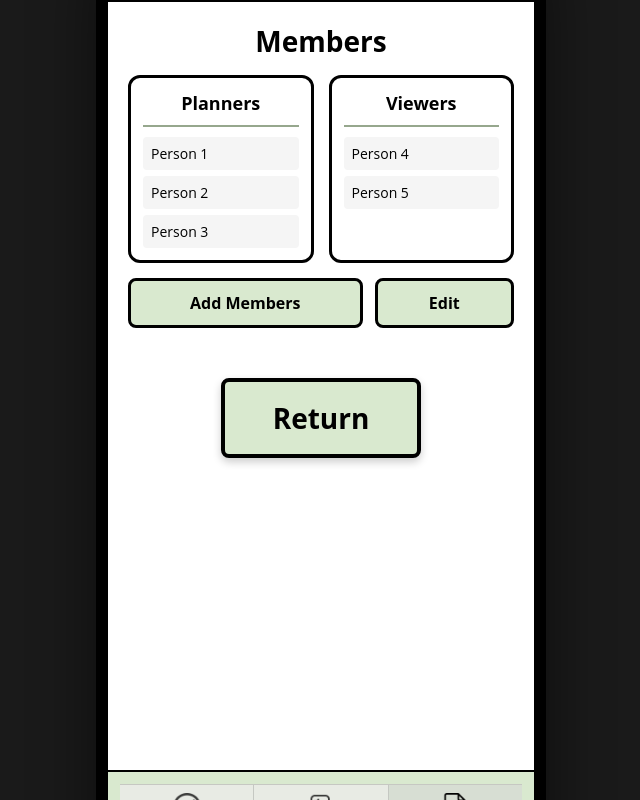
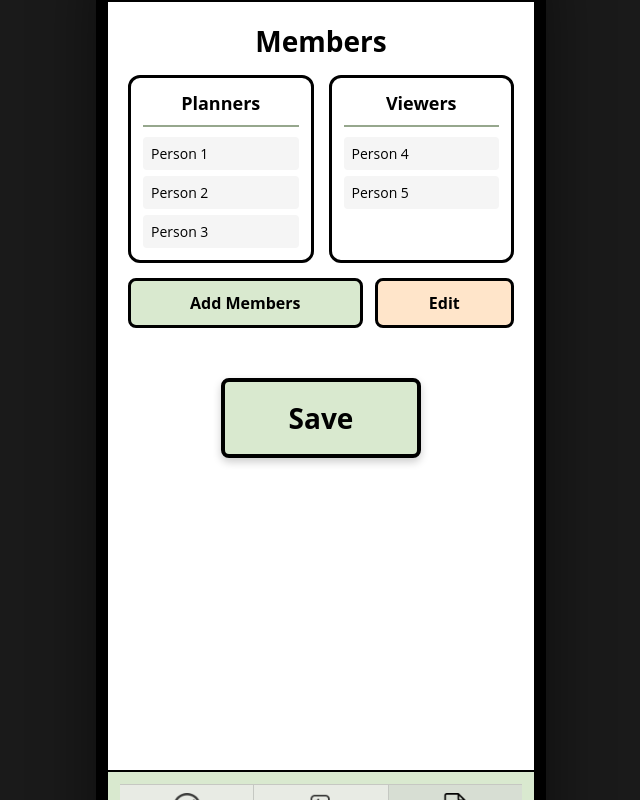
Before and after one commit to haywirebanana/cpsc481-tripadventurers, a React (Vite) app in the folder trip-adventurers/: page /trip/1/documents/members in a window 1280 px wide. Shown: the whole page, without its empty margins (319-959 px from the left). Built offline with nearby package versions, Linux system fonts and the light colour scheme.

Commit message:
manage members fiasco

```diff
--- a/trip-adventurers/src/pages/documents/ManageMembers.jsx
+++ b/trip-adventurers/src/pages/documents/ManageMembers.jsx
@@ -156,7 +156,7 @@ export default function TripSetup() {
           className="btn-next"
           onClick={handleNext}
         >
-          Return
+          Save
         </button>
       </div>
 
--- a/trip-adventurers/src/styles/TripSetup.css
+++ b/trip-adventurers/src/styles/TripSetup.css
@@ -372,14 +372,24 @@
 
 .btn-members:first-child {
   flex: 2; /* Add Members button takes up 2/3 of space */
+  background: #D9E9CF;
+
+}
+
+.btn-members:first-child:hover {
+  background: #c8dbbe;
+  transform: translateY(-2px);
+  box-shadow: 0px 4px 8px rgba(0, 0, 0, 0.15);
 }
 
 .btn-members:last-child {
   flex: 1; /* Edit button takes up 1/3 of space */
+  background: #ff962d40;
+
 }
 
-.btn-members:hover {
-  background: #c8dbbe;
+.btn-members:last-child:hover {
+  background: #ff962d60;
   transform: translateY(-2px);
   box-shadow: 0px 4px 8px rgba(0, 0, 0, 0.15);
 }
```
